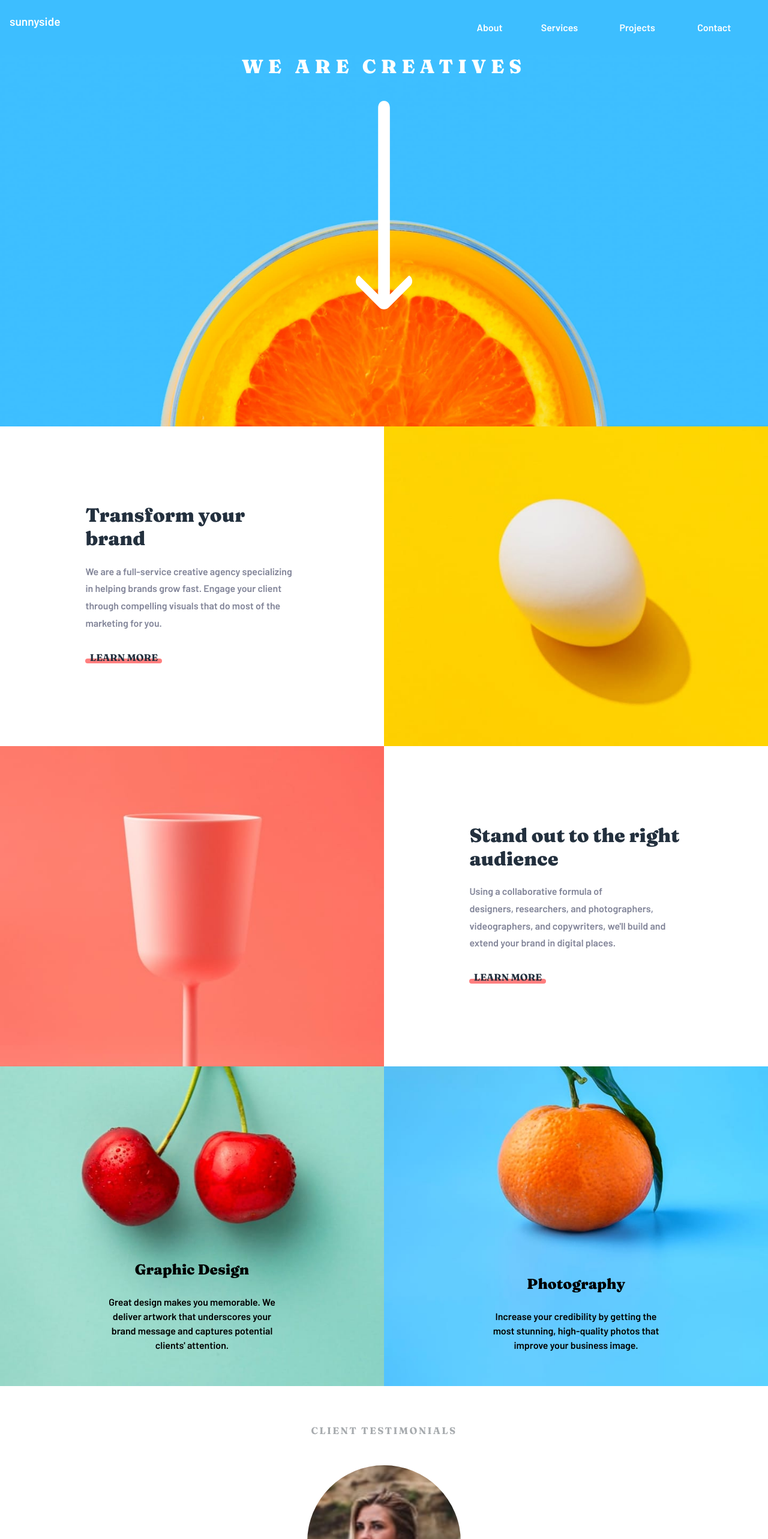
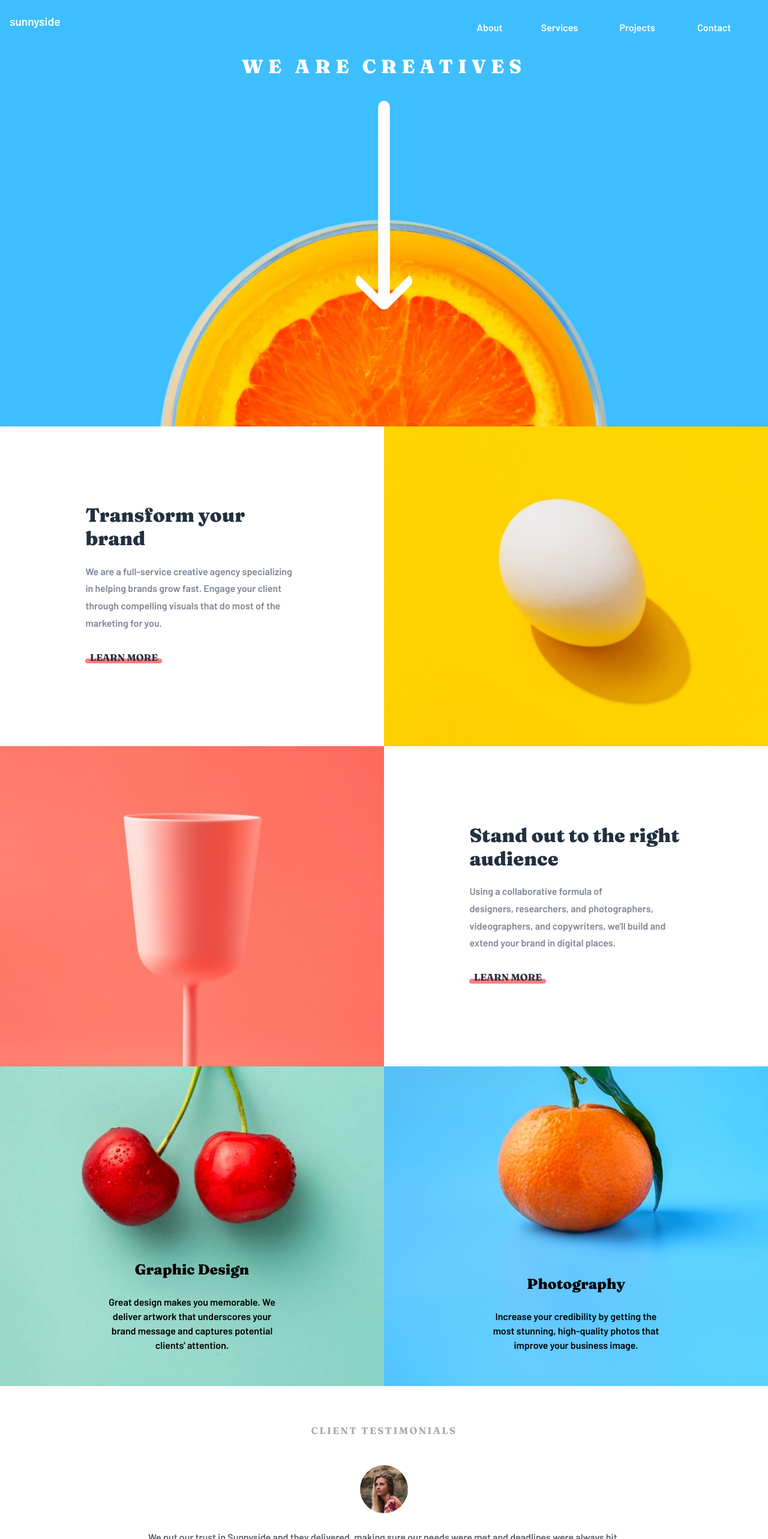
Before and after one commit to AliAbuSalam/sunnyside-agency-landing-page, a Next.js app: page / in a window 1280 px wide. Shown: the top 2566 px of the page at 60% size. Built offline with nearby package versions, Linux system fonts and the light colour scheme.

Commit message:
add different profile picture size on screen bigger than phones

```diff
--- a/src/components/ClientTestimony.tsx
+++ b/src/components/ClientTestimony.tsx
@@ -21,7 +21,6 @@ const ClientTestimony: FC<clientTestimonyProps> = ({ profilePicture, name, profi
           src={profilePicture}
           alt={profileAlt || defaultProfileAlt}
           fill
-
         />
       </div>
       <div className={styles.testimony}>
--- a/src/styles/clientTestimony.module.scss
+++ b/src/styles/clientTestimony.module.scss
@@ -1,3 +1,5 @@
+@use '../lib/screenSizes.scss';
+
 .container {
   text-align: center;
   margin-top: 2rem;
@@ -29,3 +31,10 @@
 .position {
   color: hsl(210, 4%, 67%);
 }
+
+@media screen and (min-width: screenSizes.$BIGGER_THAN_PHONE) {
+  .profileContainer {
+    width: 5rem;
+    height: 5rem;
+  }
+}
```
